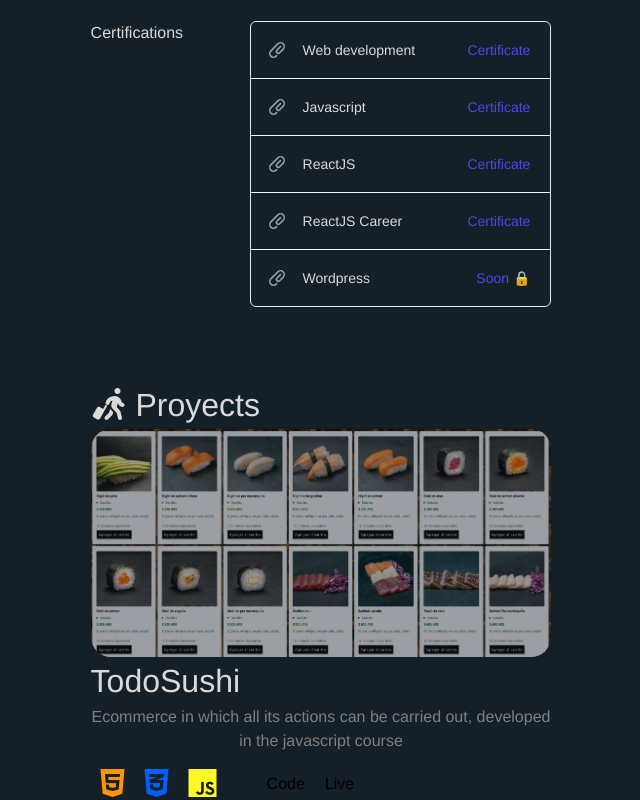
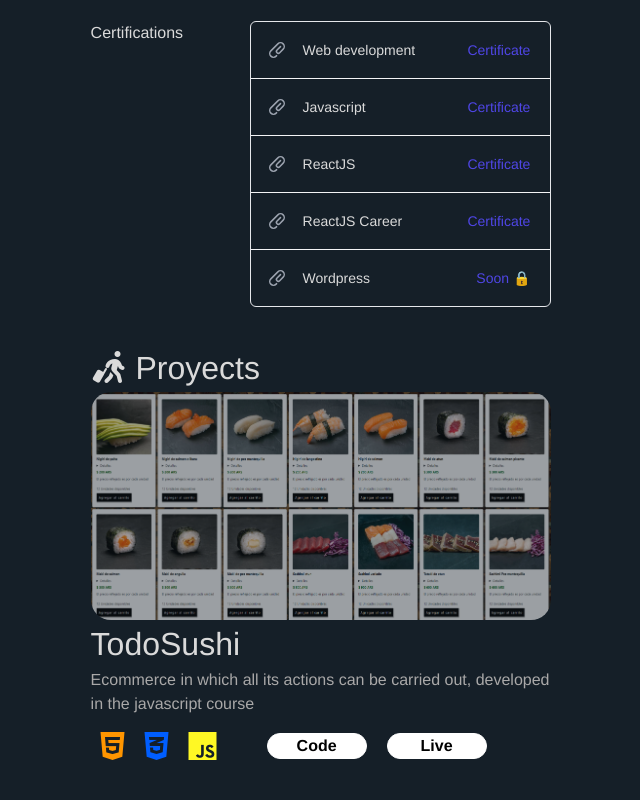
Before and after one commit to PabloAlejandroVolpe/PortfolioP, a plain HTML site: page index.html in a window 1280 px wide. Shown: the part 1102-1902 px from the top of the page, without its empty margins (319-959 px from the left). After the commit the page ends 1865 px from the top, so only its background shows below. Drawn offline with nearby package versions, Linux system fonts and the light colour scheme.

Commit message:
changes in a section proyects

```diff
--- a/style.css
+++ b/style.css
@@ -144,7 +144,7 @@ body {
 .proyectos{
   display: flex;
   flex-direction: column;
-  margin-top: 50px;
+  margin-top: 1%;
   margin-left: 32%;
   margin-right: 32%;
 }
@@ -156,6 +156,7 @@ body {
   }
  }
 .proyectos h3{
+  text-align: start;
   font-size: 2em;
   color: var(--color-letras);
 }
@@ -171,7 +172,7 @@ body {
 }
 .proyecto1 img:hover{
   cursor: pointer;
-  opacity: 1;
+  opacity: .7;
   transform: scale(1.009);
 }
 .proyecto-contenido{
@@ -182,8 +183,8 @@ body {
   text-align: start;
 }
 .proyecto-contenido p{
-  color: gray;
-   text-align: center;
+  color: rgb(169, 168, 168);
+   text-align: start;
 }
 .proyecto-contenido i{
   margin-top: 20px;
@@ -191,6 +192,7 @@ body {
 }
 .proyecto-contenido .icons{
   display: flex;
+  justify-content: space-between;
 }
 .proyecto-contenido .icons .botones{
   display: flex;
@@ -198,3 +200,15 @@ body {
   gap: 20px;
   margin-left:40px;
 }
+.proyecto-contenido .botones button{
+  background-color: white;
+  outline: none;
+  width: 100px;
+  border-radius: 20px;
+  border: solid 1px white;
+  color: black;
+  font-weight: bold;
+  transition: all .3s ease-in-out;
+  cursor: pointer;
+
+}
```
